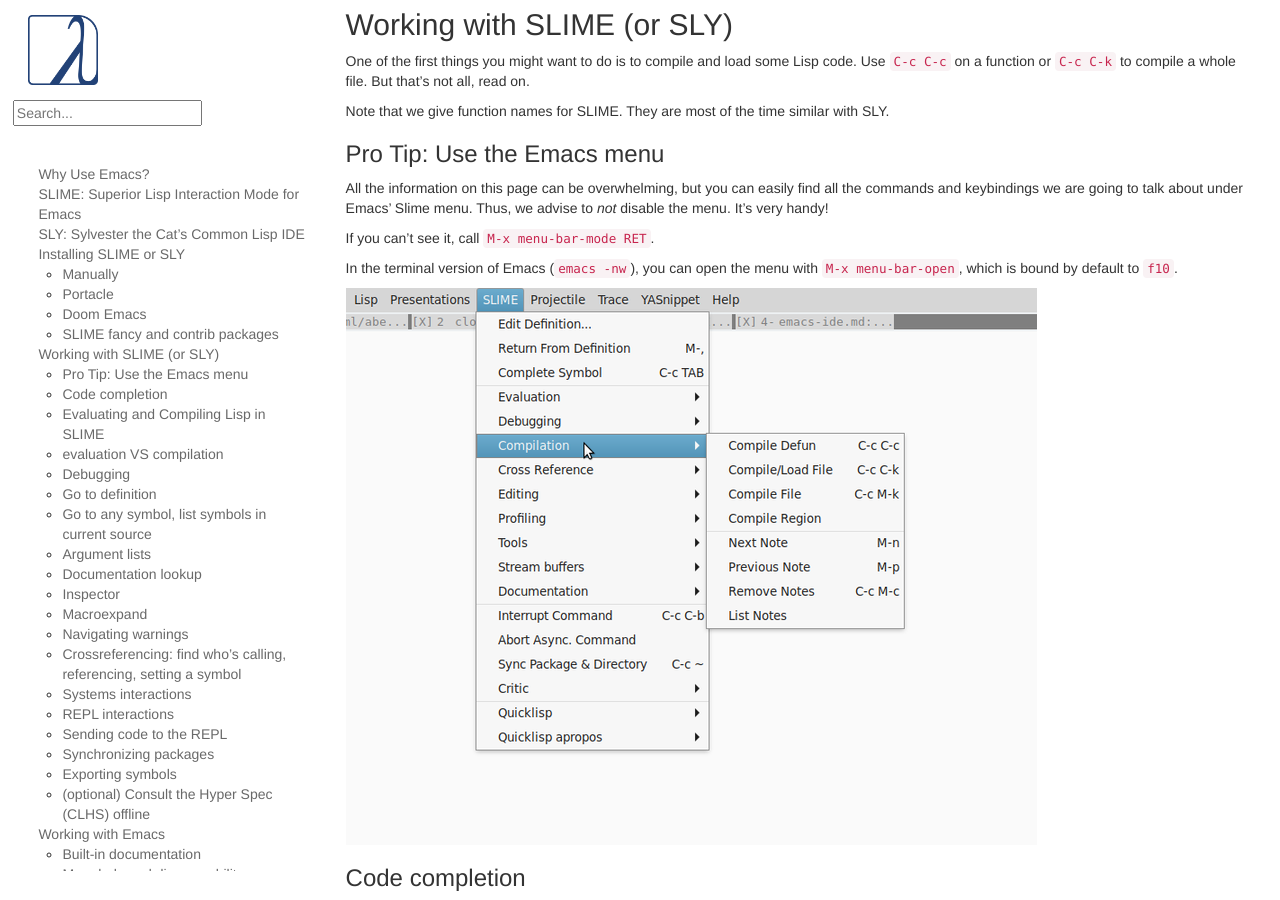
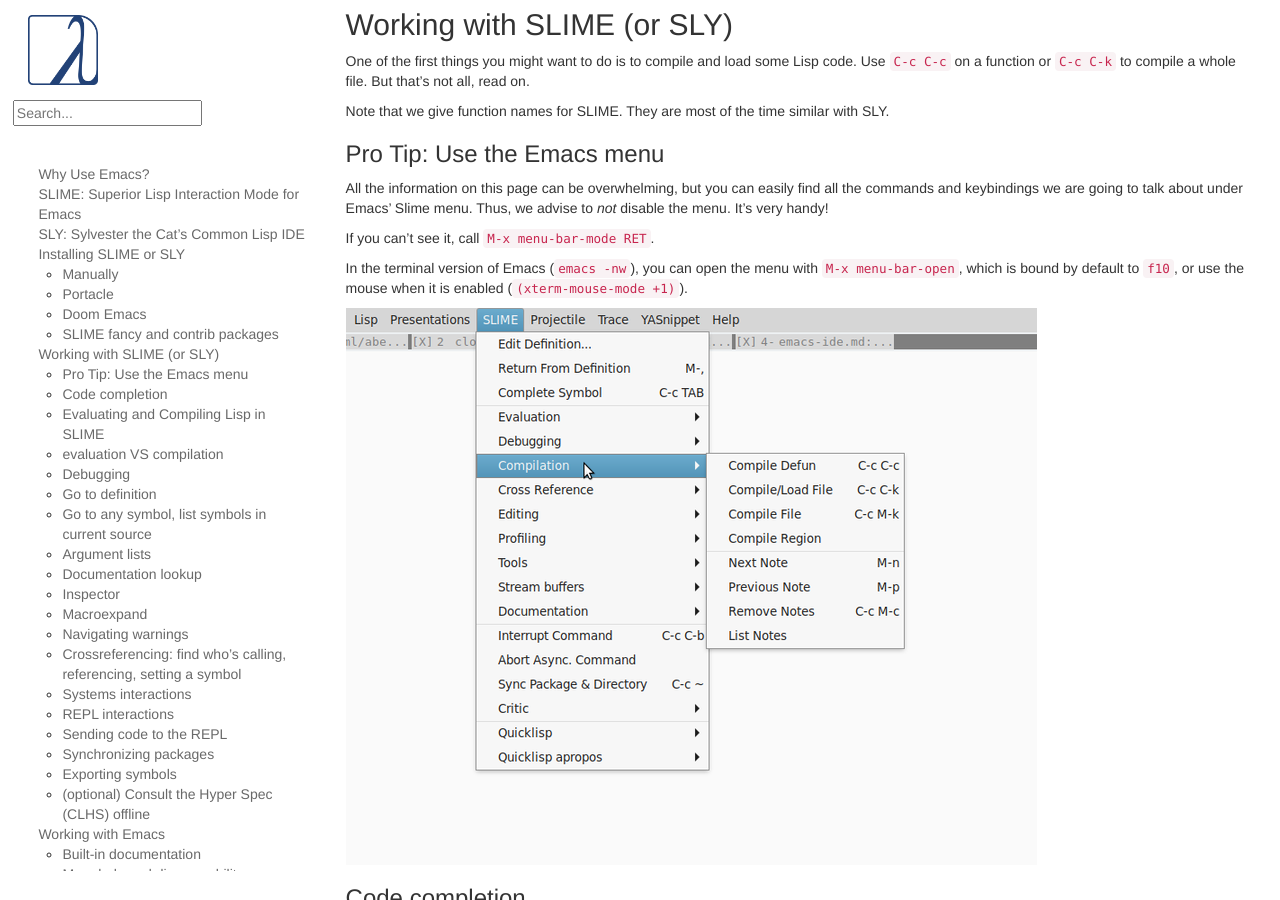
Before and after one commit to LispCookbook/cl-cookbook, a Jekyll site: the page built from emacs-ide.md, in a window 1280 px wide and 900 px high, scrolled down 3536 px. Built offline with Jekyll 4.4.1, drawn with Linux system fonts in a browser that asks for light colours.

Commit message:
emacs ide: enable mouse for emacs -nw

```diff
--- a/emacs-ide.md
+++ b/emacs-ide.md
@@ -181,7 +181,8 @@
 If you can't see it, call `M-x menu-bar-mode RET`.
 
 In the terminal version of Emacs (`emacs -nw`), you can open the menu
-with `M-x menu-bar-open`, which is bound by default to `f10`.
+with `M-x menu-bar-open`, which is bound by default to `f10`, or use
+the mouse when it is enabled (`(xterm-mouse-mode +1)`).
 
 ![](assets/slime-menu.png "Emacs' SLIME menu lists all available commands and keybindings.")
 
```
